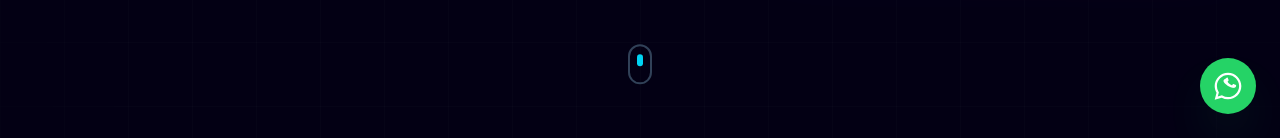
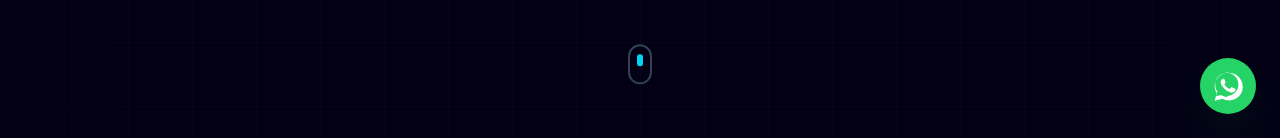
Before and after one commit to NexuraWebCR/Nexura-Web-CR, a React (Vite) app in the folder nexora-web/: page / in a window 1280 px wide. Shown: the part 662-800 px from the top of the page. Built offline with nearby package versions, Linux system fonts and the light colour scheme.

Commit message:
Se mejoro la imagen del boton de whatsapp

```diff
--- a/nexora-web/src/App.jsx
+++ b/nexora-web/src/App.jsx
@@ -898,7 +898,7 @@ export default function App() {
                             className="w-8 h-8 fill-current"
                             xmlns="http://www.w3.org/2000/svg"
                         >
-                            <path d="M12.004 2c-5.518 0-9.998 4.479-9.998 9.997 0 1.862.511 3.6 1.405 5.093l-1.405 5.143 5.273-1.385A9.945 9.945 0 0012.004 22c5.518 0 9.998-4.479 9.998-9.997S17.522 2 12.004 2zm0 1.666c4.594 0 8.332 3.738 8.332 8.331s-3.738 8.331-8.332 8.331a8.27 8.27 0 01-4.227-1.157l-.304-.18-3.136.823.838-3.067-.197-.315a8.277 8.277 0 01-1.306-4.431c0-4.593 3.738-8.331 8.332-8.331zm-2.457 3.328c-.225 0-.435.086-.59.24-.155.155-.327.391-.327.854 0 .927.674 1.82 1.488 2.502.814.683 2.164 1.802 3.864 2.392.484.168.916.273 1.258.354.498.115.952.099 1.312.045.402-.06 1.238-.507 1.412-.996.175-.489.175-.909.124-.996-.051-.086-.19-.137-.4-.239-.21-.102-1.238-.611-1.429-.68-.19-.068-.328-.102-.468.102-.139.204-.54.68-.661.82-.121.139-.243.155-.453.053-.21-.102-.888-.327-1.693-1.047-.626-.559-1.049-1.25-1.171-1.46-.122-.21-.013-.323.092-.426.095-.092.21-.24.316-.36.105-.12.14-.204.21-.34.07-.137.035-.256-.017-.358-.053-.102-.468-1.129-.643-1.55-.17-.411-.358-.354-.49-.354z" />
+                            <path d="M12.031 2C6.49 2 2 6.48 2 12.02c0 1.91.53 3.78 1.56 5.42L2 23l5.72-1.5c1.57.86 3.32 1.3 5.31 1.3 5.54 0 10.03-4.48 10.03-10.02C23.06 6.48 18.57 2 12.03 2zM12 20.33c-1.74 0-3.41-.45-4.89-1.32l-.35-.2-3.64.95.97-3.53-.22-.36c-.95-1.5-1.46-3.23-1.46-5.05 0-4.8 3.9-8.7 8.7-8.7 4.8 0 8.7 3.9 8.7 8.7 0 4.8-3.9 8.7-8.7 8.7zm4.84-6.62c-.27-.13-1.57-.77-1.81-.86-.24-.09-.42-.13-.59.13-.18.26-.68.86-.83 1.03-.15.17-.3.2-.57.06-.27-.13-1.14-.42-2.17-1.34-.8-.71-1.34-1.6-1.5-1.86-.16-.27-.02-.41.12-.55.12-.12.27-.3.4-.46.13-.16.18-.28.27-.46.09-.18.04-.33-.02-.46-.06-.13-.59-1.42-.81-1.95-.21-.52-.43-.45-.59-.46-.15-.01-.33-.01-.51-.01-.18 0-.48.07-.73.33-.25.27-.97.95-.97 2.31s.99 2.68 1.13 2.86c.14.18 1.95 2.98 4.73 4.18.66.29 1.18.46 1.58.59.67.21 1.28.18 1.76.11.54-.08 1.57-.64 1.79-1.26.22-.62.22-1.15.15-1.26-.06-.11-.24-.18-.51-.31z" />
                         </svg>
                     </div>
                 </div>
```
